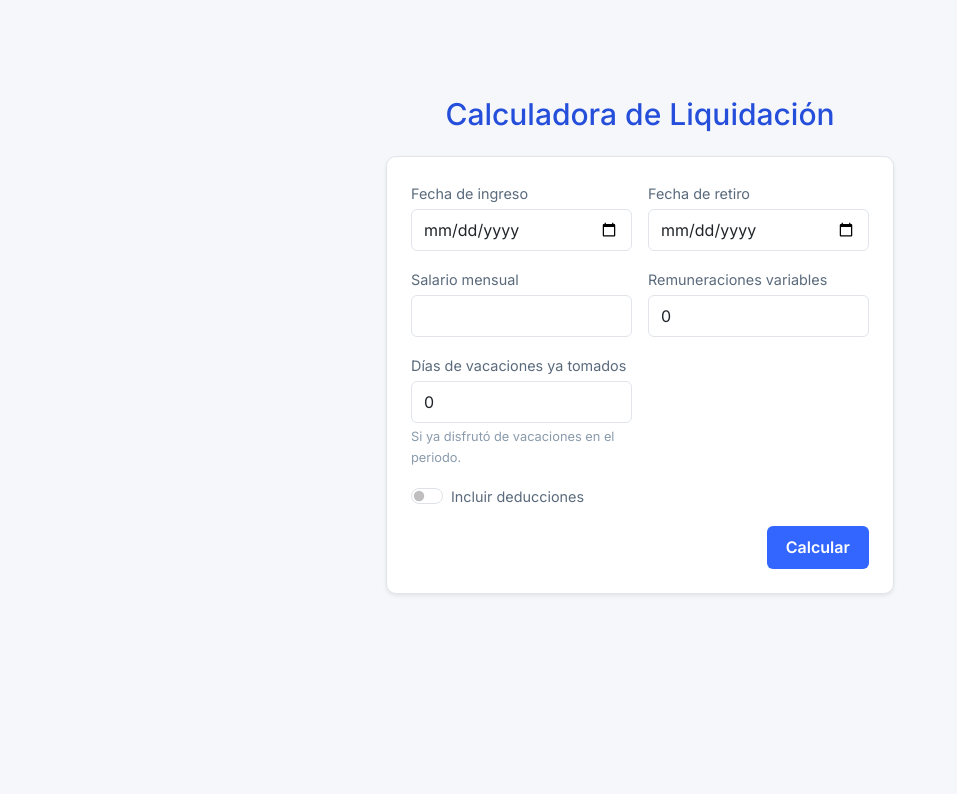
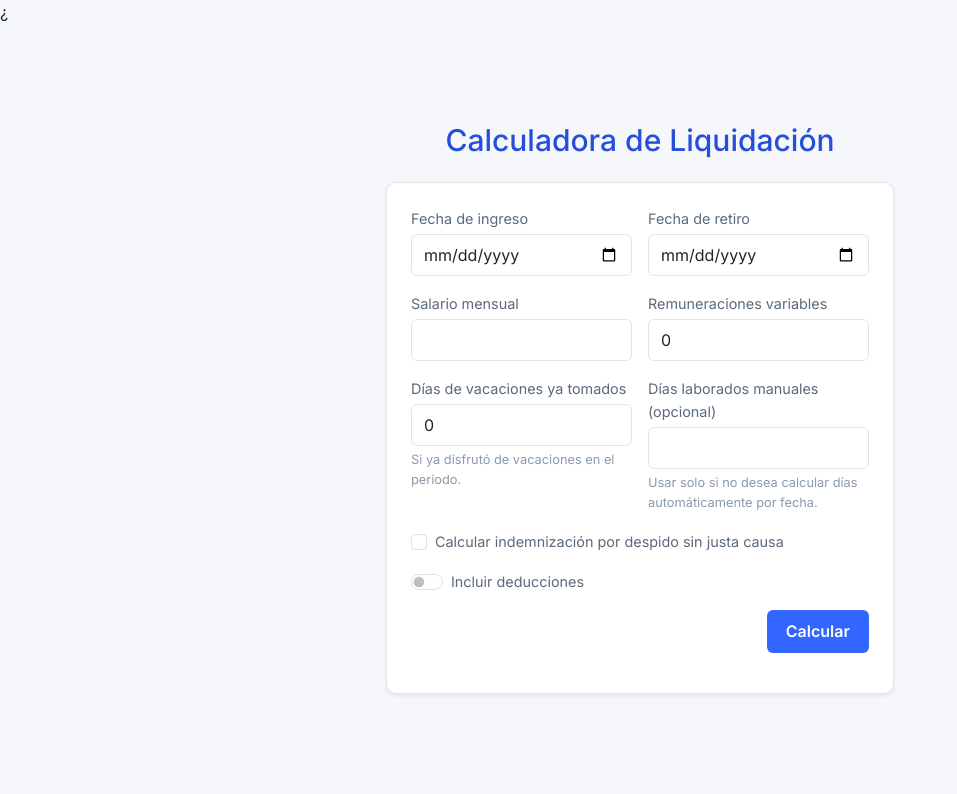
Before and after one commit to natalia-png/calculadora-liquidacion, a Flask app: page / in a window 1280 px wide. Shown: the top 794 px of the page, without its empty margins (0-957 px from the left). Before the commit the page ends 595 px from the top, so only its background shows below. Run offline with Flask 3, Linux system fonts and the light colour scheme.

Commit message:
Agrega cálculo de indemnización y entrada manual de días laborados

```diff
--- a/app.py
+++ b/app.py
@@ -6,9 +6,6 @@ app = Flask(__name__)
 # ——— FILTRO PARA FORMATEAR COMO MONEDA ———
 @app.template_filter()
 def currency(value):
-    """
-    Convierte un número en un string tipo $1,234,567.89
-    """
     try:
         v = float(value)
     except (TypeError, ValueError):
@@ -16,12 +13,10 @@ def currency(value):
     return "$" + f"{v:,.2f}"
 # ————————————————————————————————————————
 
+SMLMV_2025 = 1_423_500  # Correcto
+  # NUEVO: Salario mínimo mensual legal vigente 2025
+
 def dias360(start, end):
-    """
-    Convención 30/360 (método EE. UU.):
-    - Si el día de inicio es 31, se reduce a 30.
-    - Si el día final es 31 y el día inicial es 30 o 31, se reduce a 30.
-    """
     d1, m1, y1 = start.day, start.month, start.year
     d2, m2, y2 = end.day,   end.month,   end.year
     d1 = min(d1, 30)
@@ -32,16 +27,6 @@ def dias360(start, end):
     return 360*(y2 - y1) + 30*(m2 - m1) + (d2 - d1)
 
 def split_periods_by_year(start, end):
-    """
-    Divide el rango start–end en subrangos que no excedan un año civil.
-    Ej: 2020-03-15 → 2025-05-18 produce:
-      [
-        (2020-03-15, 2020-12-31),
-        (2021-01-01, 2021-12-31),
-        …,
-        (2025-01-01, 2025-05-18)
-      ]
-    """
     periods = []
     current = start
     while current.year < end.year:
@@ -54,25 +39,23 @@ def split_periods_by_year(start, end):
 def index():
     result = None
     if request.method == 'POST':
-        # 1. Parseo de inputs básicos
         fecha_ingreso = datetime.strptime(request.form['fecha_ingreso'], '%Y-%m-%d')
         fecha_retiro  = datetime.strptime(request.form['fecha_retiro'],  '%Y-%m-%d')
         salario       = float(request.form.get('salario', 0) or 0)
         variables     = float(request.form.get('variables', 0) or 0)
         vac_tomadas   = float(request.form.get('vac_tomadas', 0) or 0)
+        dias_manual   = request.form.get('dias_manual')  # NUEVO
+        sin_justa     = 'sin_justa_causa' in request.form  # NUEVO
 
-        # Salario integrado
         SI = salario + variables
 
-        # 2. Deducciones desglosadas
         aplicar       = 'applyDeducciones' in request.form
         salud_pct     = float(request.form.get('salud_pct',   0) or 0)
         pension_pct   = float(request.form.get('pension_pct', 0) or 0)
         retfuente_pct = float(request.form.get('retencion_pct', 0) or 0)
         ded_pct       = (salud_pct + pension_pct + retfuente_pct) if aplicar else 0
 
-        # 3. Cálculo y agrupación por año
-        datos_por_ano = {}  # { año: {'ces':..., 'int':..., 'pri':..., 'vac':...}, … }
+        datos_por_ano = {}
         for sub_start, sub_end in split_periods_by_year(fecha_ingreso, fecha_retiro):
             ano  = sub_start.year
             dias = dias360(sub_start, sub_end)
@@ -88,22 +71,38 @@ def index():
             datos_por_ano[ano]['pri'] += pri
             datos_por_ano[ano]['vac'] += vac
 
-        # 4. Totales globales
         total_ces       = sum(d['ces'] for d in datos_por_ano.values())
         total_int       = sum(d['int'] for d in datos_por_ano.values())
         total_pri       = sum(d['pri'] for d in datos_por_ano.values())
         total_vac_bruto = sum(d['vac'] for d in datos_por_ano.values())
 
-        # 5. Ajuste de vacaciones ya tomadas
         valor_por_dia  = SI / 30
         vac_descuento  = vac_tomadas * valor_por_dia
         total_vac_neto = max(total_vac_bruto - vac_descuento, 0)
 
-        # 6. Totales final bruto y neto
         total_bruto = total_ces + total_int + total_pri + total_vac_neto
         total_neto  = total_bruto * (1 - ded_pct/100) if aplicar else total_bruto
 
-        # 7. Preparar resultados para la plantilla
+        # NUEVO: cálculo de indemnización por despido sin justa causa
+        indemnizacion = 0
+        if sin_justa:
+            if dias_manual:
+                dias_trabajados = int(dias_manual)
+            else:
+                dias_trabajados = dias360(fecha_ingreso, fecha_retiro)
+
+            anios = dias_trabajados // 360
+            fraccion = (dias_trabajados % 360) / 360
+
+            if salario < 10 * SMLMV_2025:
+                indemnizacion = salario  # 30 días
+                if anios > 1:
+                    indemnizacion += salario * 20 / 30 * (anios - 1 + fraccion)
+            else:
+                indemnizacion = salario * 20 / 30  # 20 días
+                if anios > 1:
+                    indemnizacion += salario * 15 / 30 * (anios - 1 + fraccion)
+
         result = {
             'SI':               SI,
             'subperiodos':      split_periods_by_year(fecha_ingreso, fecha_retiro),
@@ -121,7 +120,10 @@ def index():
             'pension':          pension_pct,
             'ret_fuente':       retfuente_pct,
             'ded_pct':          ded_pct,
-            'total_neto':       total_neto
+            'total_neto':       total_neto,
+            'indemnizacion':    indemnizacion,  # NUEVO
+            'sin_justa':        sin_justa,      # NUEVO
+            'dias_usados':      dias_manual if dias_manual else None  # NUEVO
         }
 
     return render_template('index.html', result=result)
--- a/templates/index.html
+++ b/templates/index.html
@@ -1,4 +1,4 @@
-<!doctype html>
+¿<!doctype html>
 <html lang="es">
 <head>
   <meta charset="UTF-8">
@@ -48,6 +48,18 @@
               <input type="number" id="vac_tomadas" name="vac_tomadas" step="0.01" value="0" class="form-control">
               <div class="form-text">Si ya disfrutó de vacaciones en el periodo.</div>
             </div>
+            <div class="col-md-6">
+              <label for="dias_manual" class="form-label">Días laborados manuales (opcional)</label>
+              <input type="number" id="dias_manual" name="dias_manual" step="1" class="form-control">
+              <div class="form-text">Usar solo si no desea calcular días automáticamente por fecha.</div>
+            </div>
+          </div>
+
+          <div class="form-check mb-3">
+            <input class="form-check-input" type="checkbox" id="sin_justa_causa" name="sin_justa_causa">
+            <label class="form-check-label" for="sin_justa_causa">
+              Calcular indemnización por despido sin justa causa
+            </label>
           </div>
 
           <div class="form-check form-switch mb-3">
@@ -157,6 +169,12 @@
             </div>
             <strong>{{ result.total_vac_neto | currency }}</strong>
           </li>
+          {% if result.sin_justa %}
+          <li class="list-group-item d-flex justify-content-between">
+            <span>Indemnización por despido sin justa causa</span>
+            <strong>{{ result.indemnizacion | currency }}</strong>
+          </li>
+          {% endif %}
           <li class="list-group-item d-flex justify-content-between">
             <span>Total bruto</span>
             <strong>{{ result.total_bruto | currency }}</strong>
```
